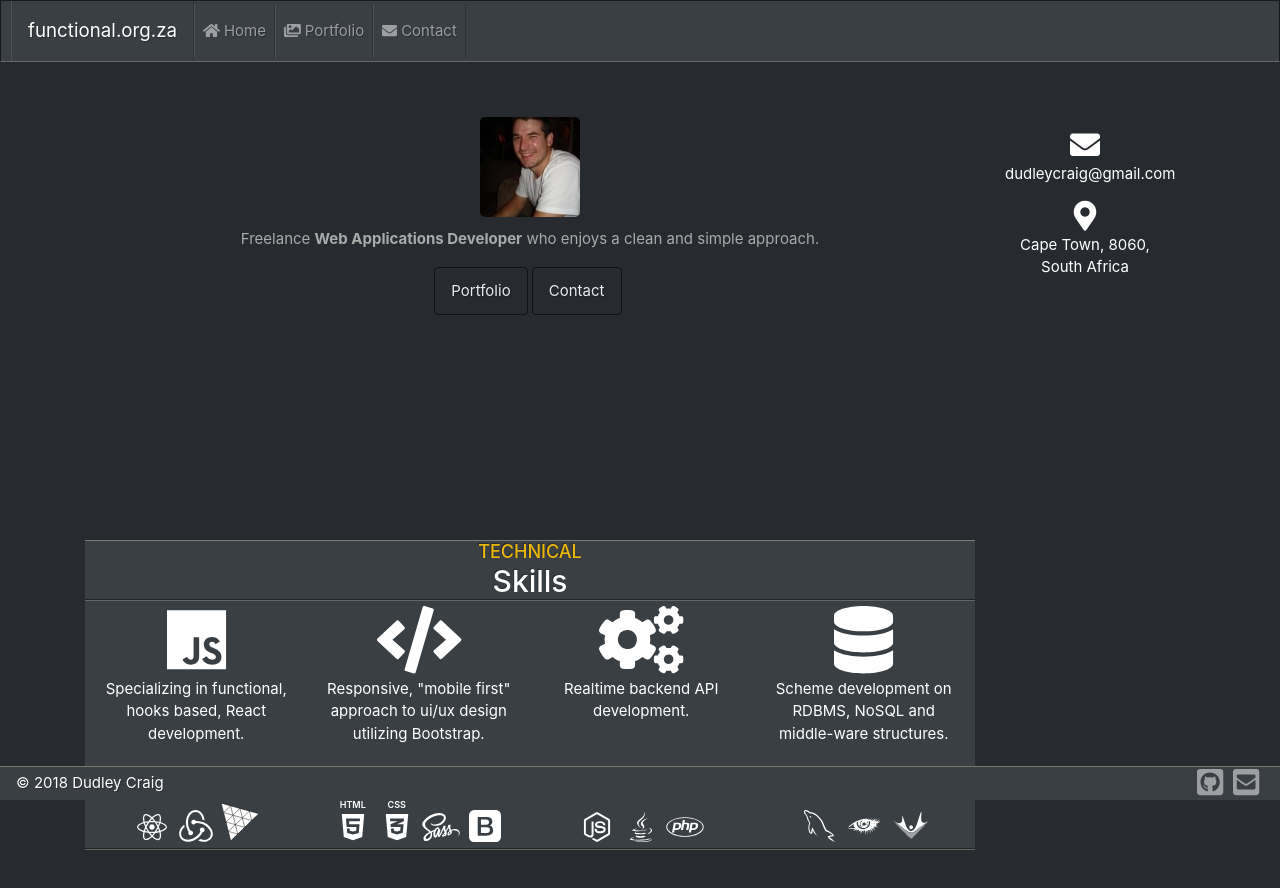
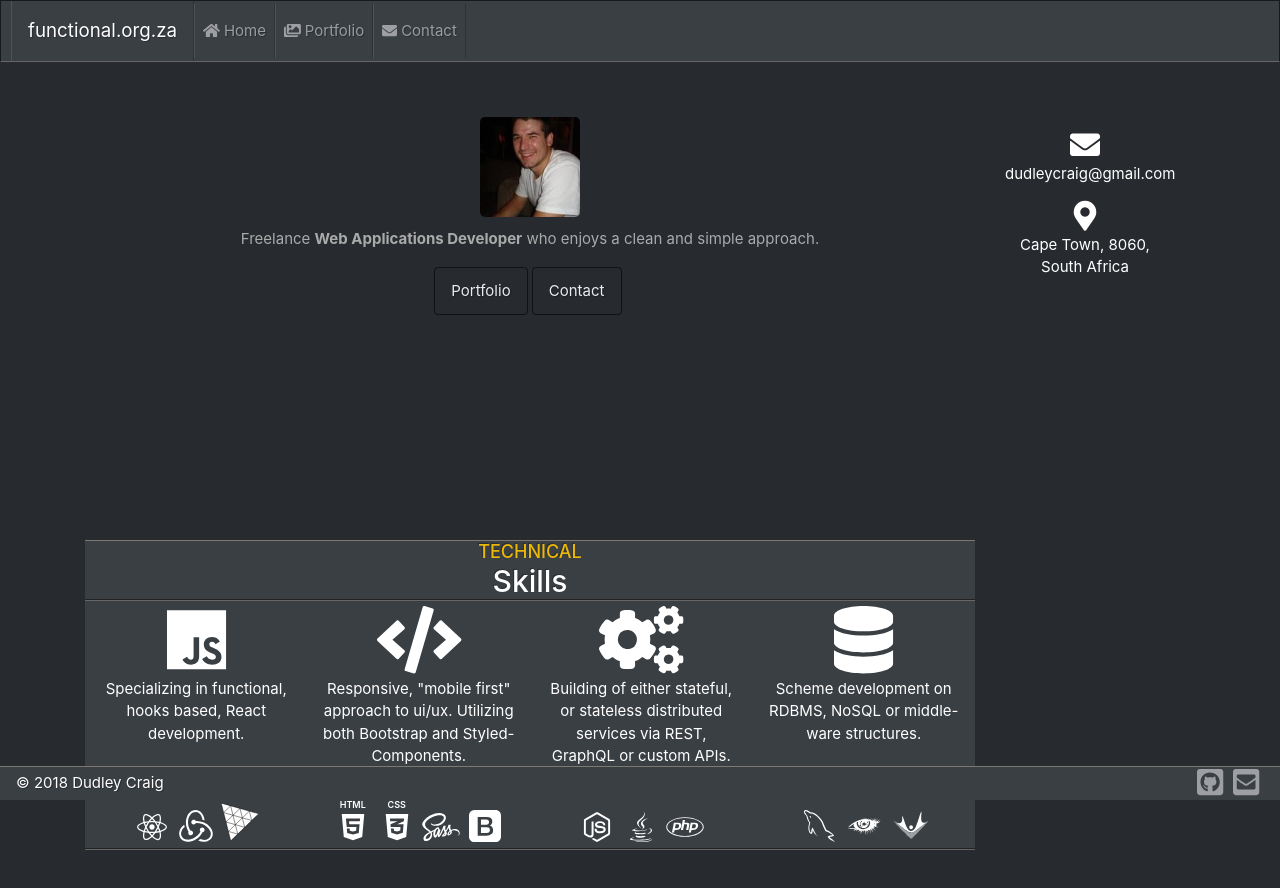
Before and after one commit to dudleycraig/functional, a React (Create React App) app in the folder client/: page / in a window 1280 px wide. Shown: the top 888 px of the page. Built offline with nearby package versions, Linux system fonts and the light colour scheme.

Commit message:
updated to relevent skills

```diff
--- a/client/src/components/TechnicalSkills.js
+++ b/client/src/components/TechnicalSkills.js
@@ -39,7 +39,7 @@ export default () => {
             <h4>
               <FontAwesomeIcon icon={faCode} size="3x" />
             </h4>
-            <p>Responsive, "mobile first" approach to ui/ux design utilizing Bootstrap.</p>
+            <p>Responsive, "mobile first" approach to ui/ux. Utilizing both Bootstrap and Styled-Components.</p>
             <span className="mx-auto mb-3">
               <span className="svg-wrapper" title="html5">
                 <span className="text">HTML</span>
@@ -62,7 +62,7 @@ export default () => {
             <h4>
               <FontAwesomeIcon icon={faCogs} size="3x" />
             </h4>
-            <p>Realtime backend API development.</p>
+            <p>Building of either stateful, or stateless distributed services via REST, GraphQL or custom APIs.</p>
             <span className="mx-auto mb-3">
               <span className="svg-wrapper" title="node">
                 <FontAwesomeIcon icon={faNodeJs} size="2x" />
@@ -80,7 +80,7 @@ export default () => {
             <h4>
               <FontAwesomeIcon icon={faDatabase} size="3x" />
             </h4>
-            <p>Scheme development on RDBMS, NoSQL and middle-ware structures.</p>
+            <p>Scheme development on RDBMS, NoSQL or middle-ware structures.</p>
             <span className="mx-auto mb-3">
               <span className="svg-wrapper" title="mysql">
                 <MySQL />
```
